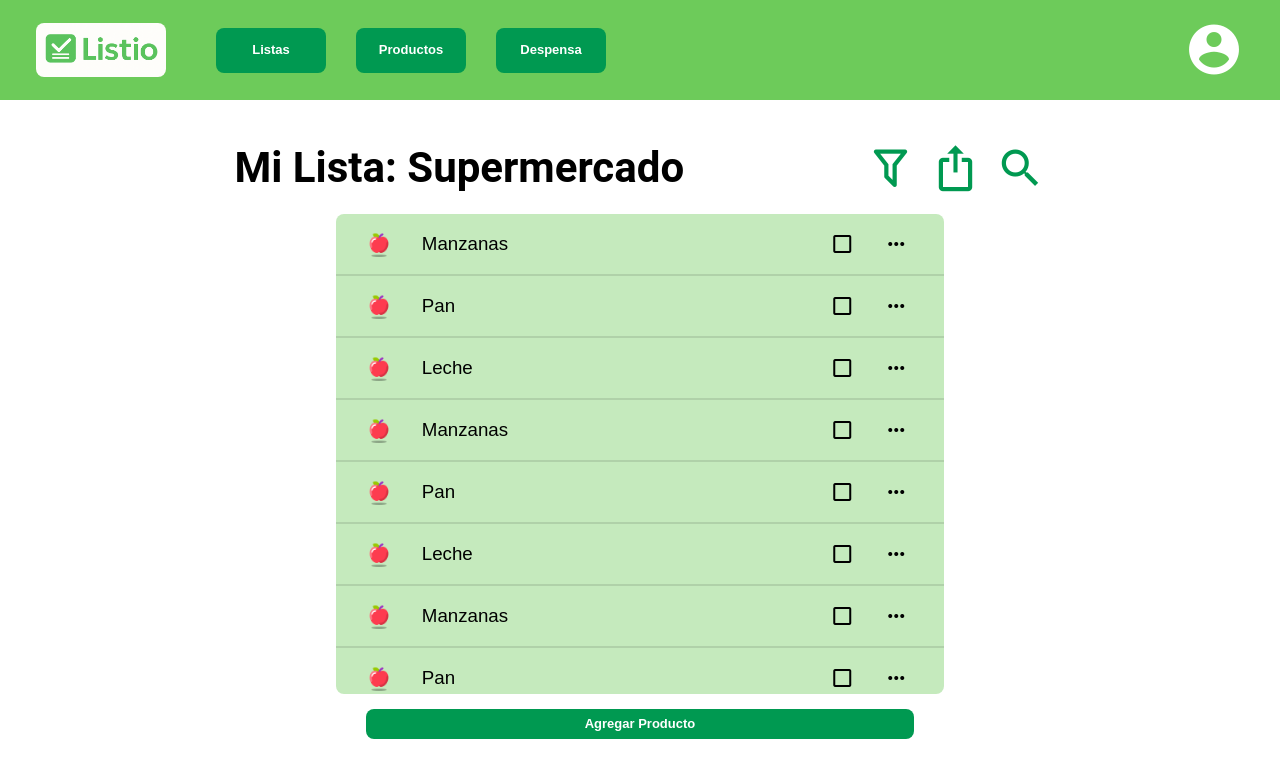
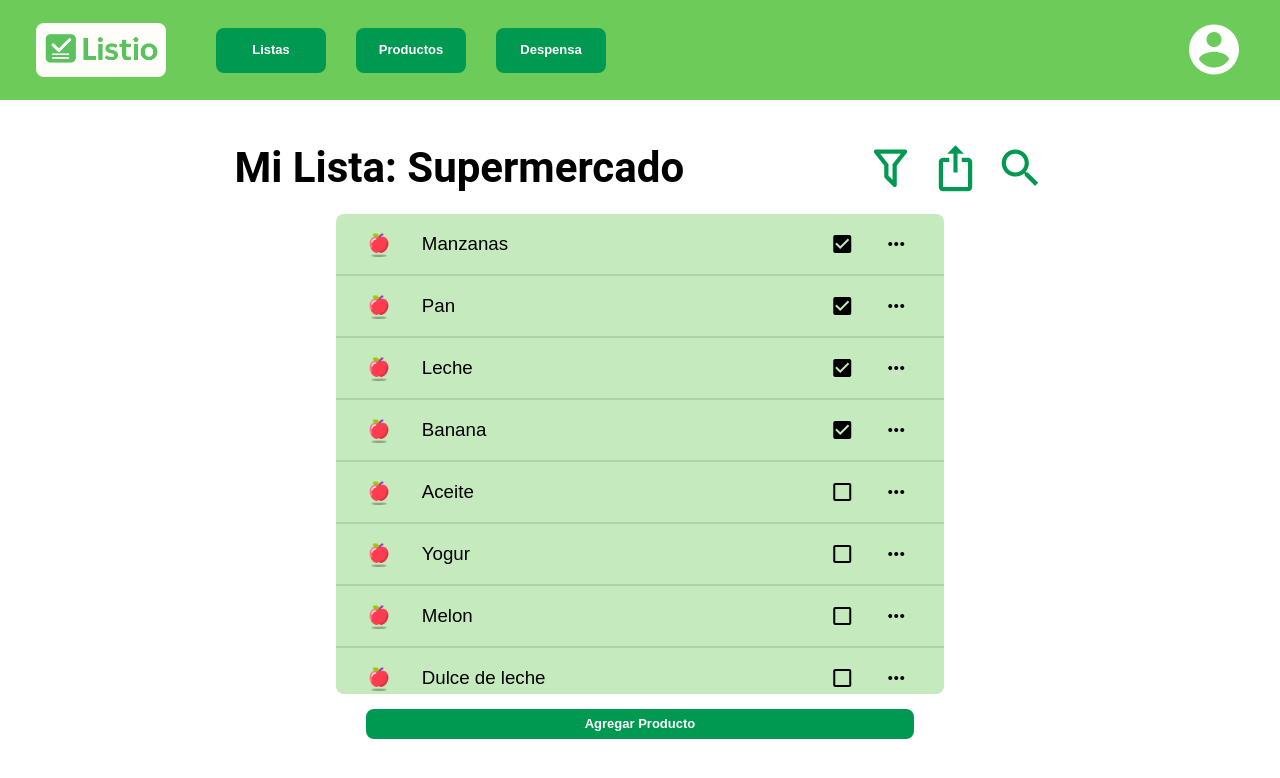
Before and after one commit to juliapriolo/HCI-Listio-Web, a Vue app in the folder listio-web/: page / in a window 1280 px wide. Shown: the top 778 px of the page. Built offline with nearby package versions, Linux system fonts and the light colour scheme; a small style sheet from the web is missing.

Commit message:
Update MiLista.vue

```diff
--- a/listio-web/src/components/MiLista.vue
+++ b/listio-web/src/components/MiLista.vue
@@ -29,7 +29,8 @@
                   </div>
 
                   <div class="item-buttons">
-                    <v-icon color="black">mdi-checkbox-blank-outline</v-icon>
+                    <v-icon v-if="!item.checked" color="black">mdi-checkbox-blank-outline</v-icon>
+                    <v-icon v-if="item.checked" color="black">mdi-checkbox-marked</v-icon>
                     <v-icon color="black">mdi-dots-horizontal</v-icon>
                   </div>
                 </div>
@@ -50,15 +51,15 @@
 <script setup>
 
 const items = [
-  { name: "Manzanas", category: "Frutas" },
-  { name: "Pan", category: "Despensa" },
-  { name: "Leche", category: "Lácteos" },
-  { name: "Manzanas", category: "Frutas" },
-  { name: "Pan", category: "Despensa" },
-  { name: "Leche", category: "Lácteos" },
-  { name: "Manzanas", category: "Frutas" },
-  { name: "Pan", category: "Despensa" },
-  { name: "Leche", category: "Lácteos" },
+  { name: "Manzanas", category: "Frutas", checked: true },
+  { name: "Pan", category: "Despensa", checked: true },
+  { name: "Leche", category: "Lácteos", checked: true },
+  { name: "Banana", category: "Frutas", checked: true },
+  { name: "Aceite", category: "Despensa", checked: !true },
+  { name: "Yogur", category: "Lácteos", checked: !true },
+  { name: "Melon", category: "Frutas", checked: false },
+  { name: "Dulce de leche", category: "Despensa", checked: false },
+  { name: "Manteca", category: "Lácteos", checked: false },
 ];
 
 function handleFiltrar (){
```
